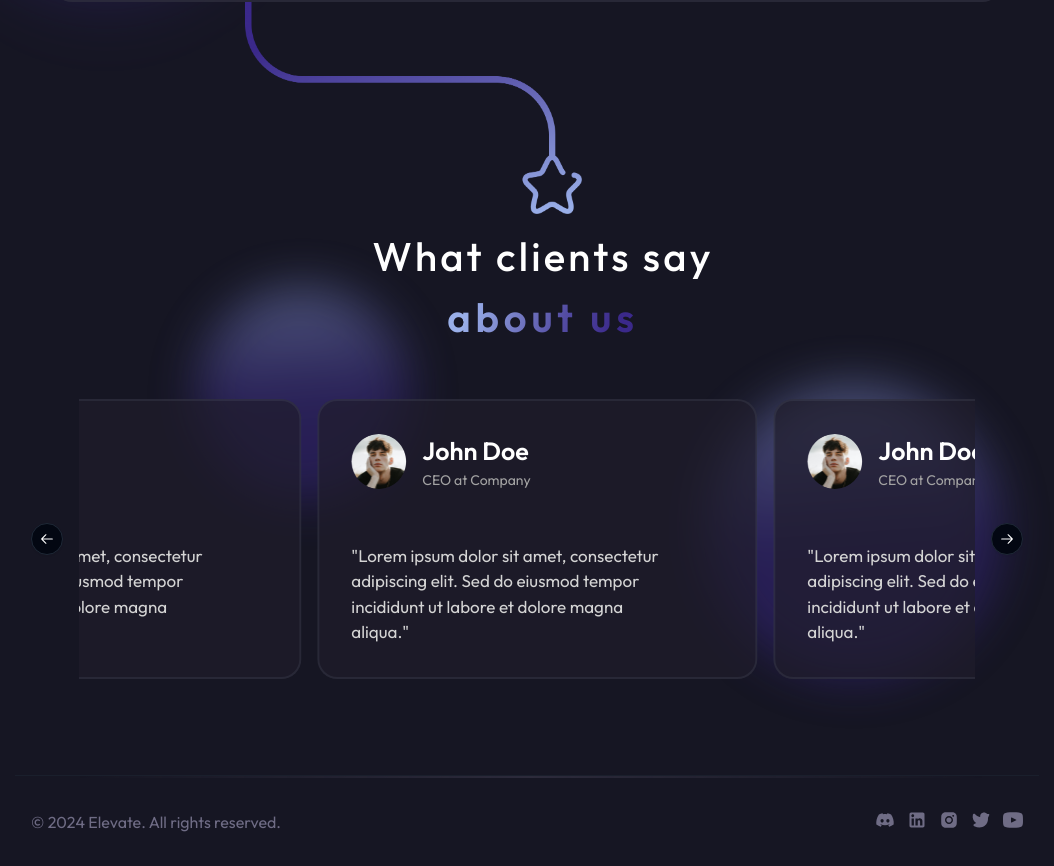
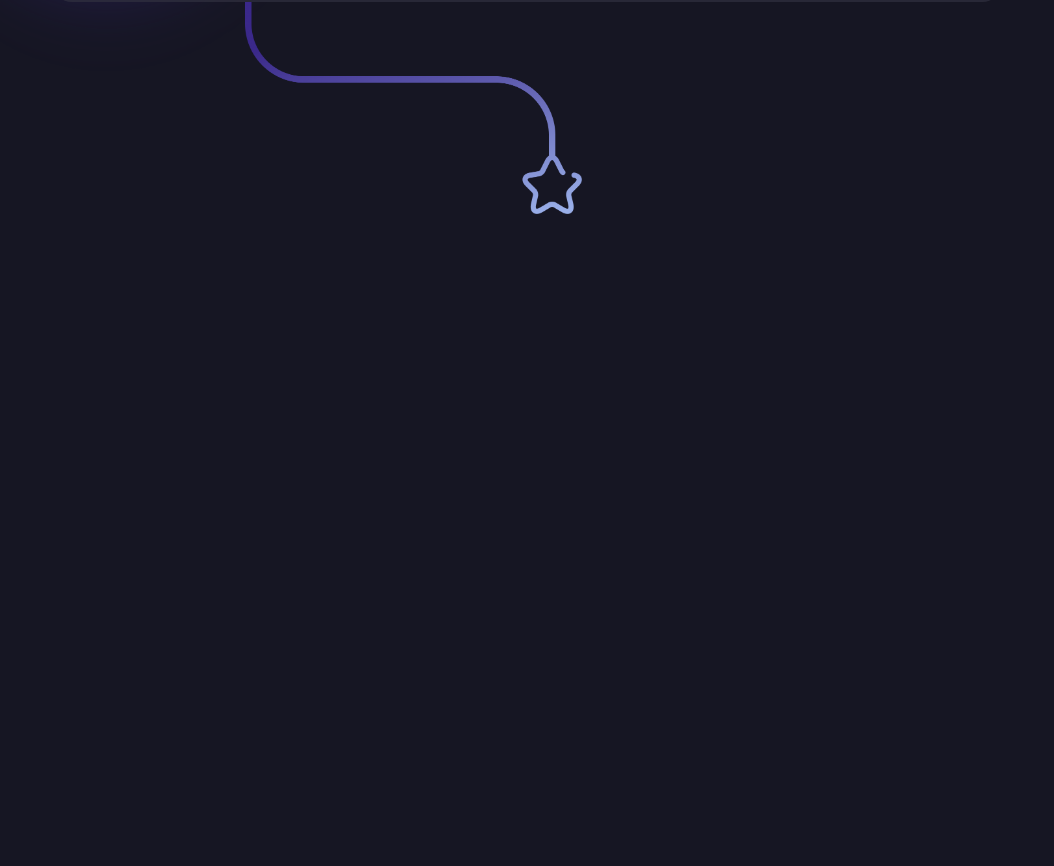
Before and after one commit to TheRoxer/elevate-web, a Next.js app: page / in a window 1280 px wide. Shown: the part 4119-4985 px from the top of the page, without its empty margins (113-1167 px from the left). After the commit the page ends 4365 px from the top, so only its background shows below. Built offline with nearby package versions, Linux system fonts and the light colour scheme.

Commit message:
fix: temporarily disable Testimonials and Footer components

```diff
--- a/app/page.tsx
+++ b/app/page.tsx
@@ -14,8 +14,8 @@ export default function Home() {
           <Hero />
           <Services />
           <Execution />
-          <Testimonials />
-          <Footer />
+          {/* <Testimonials /> */}
+          {/* <Footer /> */}
         </div>
       </main>
     </>
```
